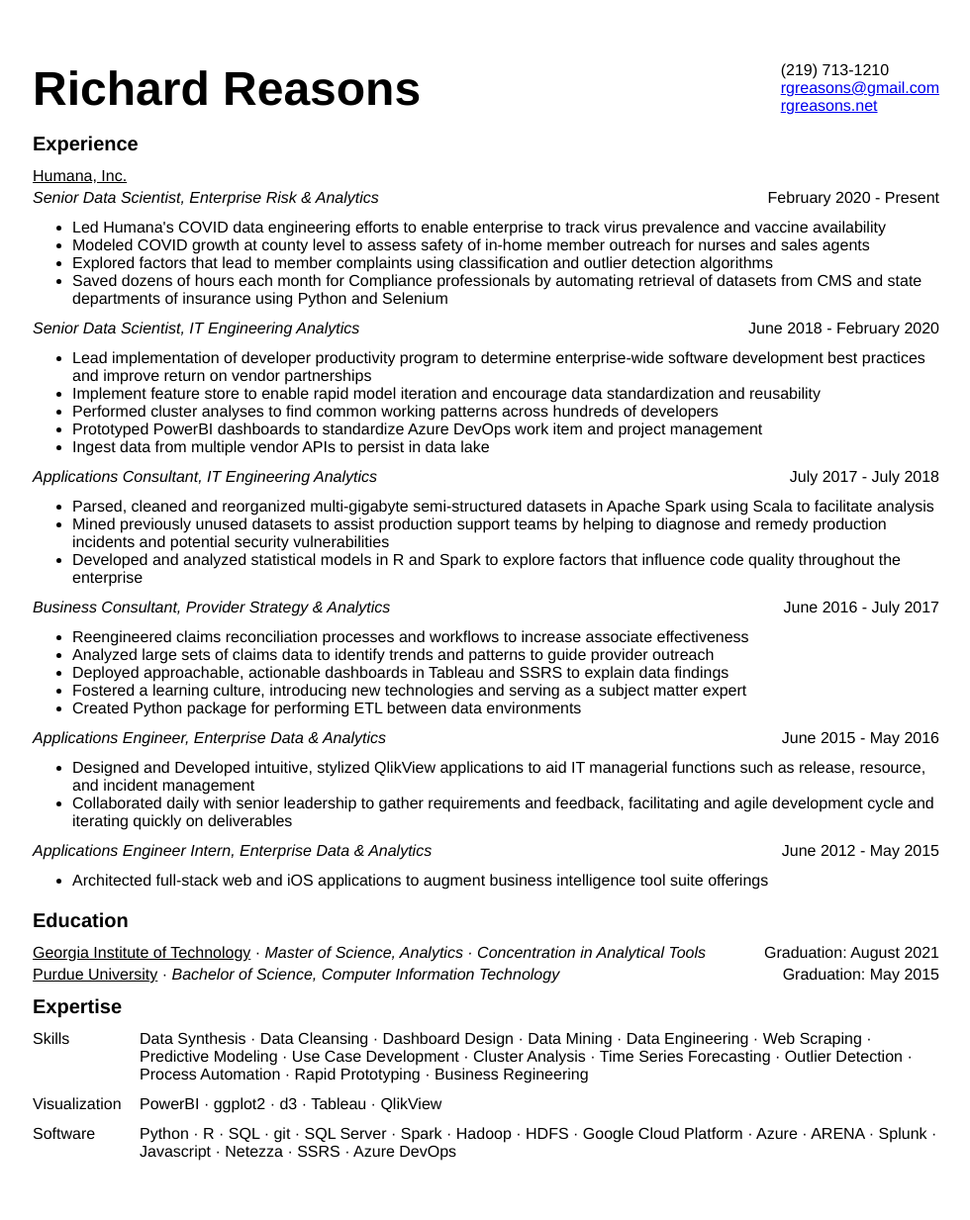
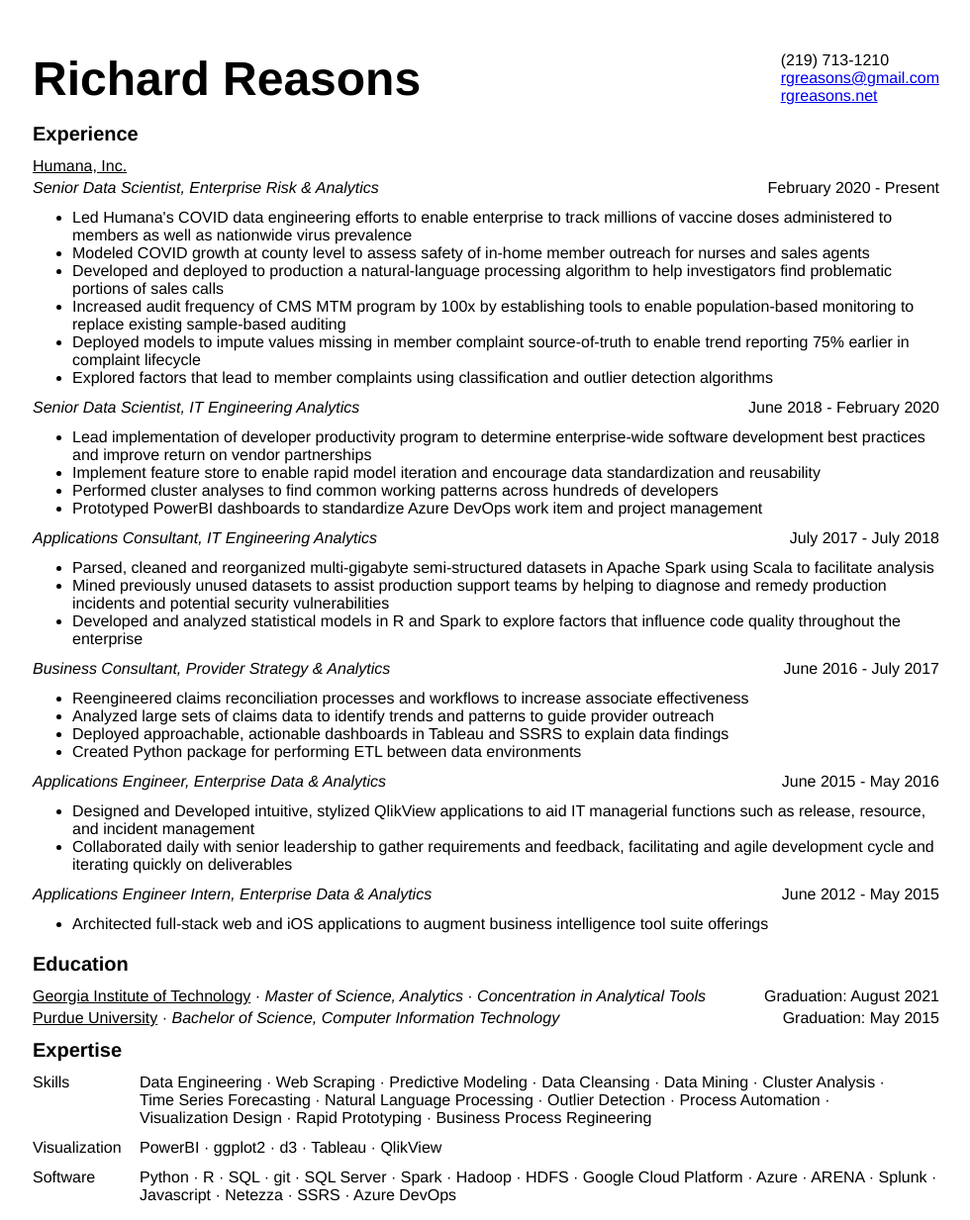
Before and after one commit to rgreasons/rgreasons.github.io, a Jekyll site: the page Resume.html, which Jekyll copies as it is, in a window 1280 px wide. Shown: the whole page at 99% size, without its empty margins (149-1129 px from the left). Built offline with Jekyll 4.4.1, drawn with Linux system fonts in a browser that asks for light colours; before the commit the page ends 1189 px from its top, so only the background shows below that.

Commit message:
Resume updates in October 2021

```diff
--- a/Resume.html
+++ b/Resume.html
@@ -22,10 +22,12 @@
             <div class = 'ercheader right-justify'>February 2020 - Present</div>
             <div class = 'erc'>
               <ul>
-                <li>Led Humana's COVID data engineering efforts to enable enterprise to track virus prevalence and vaccine availability</li>
+                <li>Led Humana's COVID data engineering efforts to enable enterprise to track millions of vaccine doses administered to members as well as nationwide virus prevalence</li>
                 <li>Modeled COVID growth at county level to assess safety of in-home member outreach for nurses and sales agents</li>
+                <li>Developed and deployed to production a natural-language processing algorithm to help investigators find problematic portions of sales calls</li>
+                <li>Increased audit frequency of CMS MTM program by 100x by establishing tools to enable population-based monitoring to replace existing sample-based auditing</li>
+                <li>Deployed models to impute values missing in member complaint source-of-truth to enable trend reporting 75% earlier in complaint lifecycle</li>
                 <li>Explored factors that lead to member complaints using classification and outlier detection algorithms</li>
-                <li>Saved dozens of hours each month for Compliance professionals by automating retrieval of datasets from CMS and state departments of insurance using Python and Selenium</li>
               </ul>
             </div>
             <div class = 'itea1header main-content'><i>Senior Data Scientist, IT Engineering Analytics</i></div>
@@ -36,7 +38,6 @@
                 <li>Implement feature store to enable rapid model iteration and encourage data standardization and reusability</li>
                 <li>Performed cluster analyses to find common working patterns across hundreds of developers</li>
                 <li>Prototyped PowerBI dashboards to standardize Azure DevOps work item and project management</li>
-                <li>Ingest data from multiple vendor APIs to persist in data lake</li>
               </ul>
             </div>
             <div class='itea2header main-content'><i>Applications Consultant, IT Engineering Analytics</i></div>
@@ -55,7 +56,6 @@
                 <li>Reengineered claims reconciliation processes and workflows to increase associate effectiveness</li>
                 <li>Analyzed large sets of claims data to identify trends and patterns to guide provider outreach</li>
                 <li>Deployed approachable, actionable dashboards in Tableau and SSRS to explain data findings</li>
-                <li>Fostered a learning culture, introducing new technologies and serving as a subject matter expert</li>
                 <li>Created Python package for performing ETL between data environments</li>
               </ul>
             </div>
@@ -83,7 +83,7 @@
             <div class = 'purdue right-justify'>Graduation: May 2015</div>
             <div class='expertise section-header main-content'><b>Expertise</b></div>
             <div class = 'skills main-content'>Skills</div>
-            <div class = 'skills skill-break'>Data Synthesis · Data Cleansing · Dashboard Design · Data Mining · Data Engineering · Web Scraping · Predictive Modeling · Use Case Development · Cluster Analysis · Time Series Forecasting · Outlier Detection · Process Automation · Rapid Prototyping · Business Regineering</div>
+            <div class = 'skills skill-break'>Data Engineering · Web Scraping · Predictive Modeling · Data Cleansing · Data Mining · Cluster Analysis ·<br>Time Series Forecasting · Natural Language Processing · Outlier Detection · Process Automation ·<br>Visualization Design · Rapid Prototyping · Business Process Regineering</div>
             <div class = 'visualization main-content'>Visualization</div>
             <div class = 'visualization skill-break'>PowerBI · ggplot2 · d3 · Tableau · QlikView</div>
             <div class = 'software main-content'>Software</div>
--- a/css/resume.css
+++ b/css/resume.css
@@ -7,7 +7,7 @@
   .wrapper {
     display: grid;
     grid-template-columns: [left-gutter] auto [main-column] 100px [skill-break] 600px [right-justify] 200px [right-gutter] auto [end];
-    grid-template-rows: [top-gutter] 50px [header] 60px  [experience] auto [humana] auto [ercheader] auto [erc] auto [itea1header] auto [itea1] auto [itea2header] auto [itea2] auto [psaheader] auto [psa] auto [edaheader] auto [eda] auto [edainternheader] auto [edaintern] auto [education] auto [gatech] auto [purdue] auto [expertise] auto [skills] auto [visualization] auto [software] auto [bottom-gutter] auto [bottom];
+    grid-template-rows: [top-gutter] 40px [header] 60px  [experience] auto [humana] auto [ercheader] auto [erc] auto [itea1header] auto [itea1] auto [itea2header] auto [itea2] auto [psaheader] auto [psa] auto [edaheader] auto [eda] auto [edainternheader] auto [edaintern] auto [education] auto [gatech] auto [purdue] auto [expertise] auto [skills] auto [visualization] auto [software] auto [bottom-gutter] auto [bottom];
     column-gap: 8px;
     row-gap: 4px;
     font-family:Helvetica, Arial;
```
